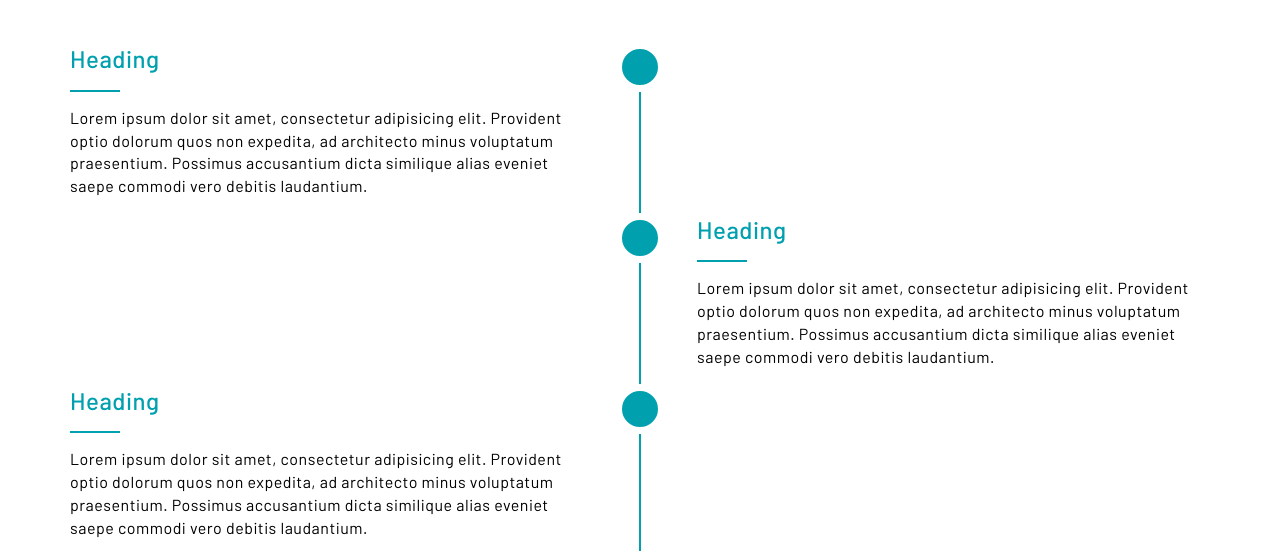
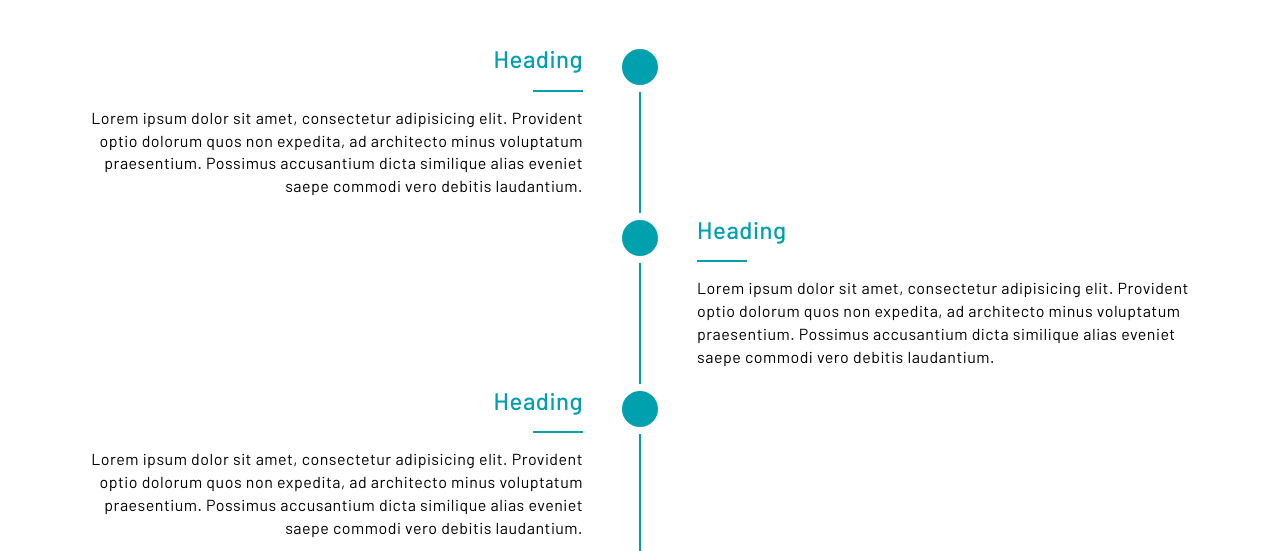
Before and after one commit to mohit-design/timeline, a plain HTML site: page index.html in a window 1280 px wide. Shown: the part 141-692 px from the top of the page. Drawn offline with Linux system fonts and the light colour scheme.

Commit message:
change in css

```diff
--- a/css/media.css
+++ b/css/media.css
@@ -9,6 +9,8 @@
 .left-timeline-content,
 .right-timeline-content { float: none; width: 100%; }
 .timeline-content > h3 { font-size: 1.8rem; }
+.left-timeline-content > h3 { text-align: left; }
+.left-timeline-content > h3:after { left: 0; right: auto; }
 .timeline-content > p { font-size: 1.4rem; text-align: justify; }
 
 	/*------- Timeline CSS Ends -------*/
--- a/css/style.css
+++ b/css/style.css
@@ -23,21 +23,21 @@ li { list-style: none; }
 .timeline-heading > h1:after {
 	background-color: #fff;
 	border: 2px solid #00a0af;
-	border-radius: 50%;
 	-webkit-border-radius: 50%;
 	-moz-border-radius: 50%;
 	-ms-border-radius: 50%;
 	-o-border-radius: 50%;
+	border-radius: 50%;
 	content: "";
 	height: 20px;
 	left: 50%;
 	position: absolute;
 	top: 100%;
-	transform: translate(-50%,-50%);
 	-webkit-transform: translate(-50%,-50%);
 	-moz-transform: translate(-50%,-50%);
 	-ms-transform: translate(-50%,-50%);
 	-o-transform: translate(-50%,-50%);
+	transform: translate(-50%,-50%);
 	width: 20px;
 }
 .timeline-listing { position: relative; }
@@ -48,11 +48,11 @@ li { list-style: none; }
 	left: 50%;
 	position: absolute;
 	top: 0;
-	transform: translateX(-50%);
 	-webkit-transform: translateX(-50%);
 	-moz-transform: translateX(-50%);
 	-ms-transform: translateX(-50%);
 	-o-transform: translateX(-50%);
+	transform: translateX(-50%);
 	width: 2px;
 }
 .timeline-listing > li { position: relative; }
@@ -61,7 +61,20 @@ li { list-style: none; }
 .left-timeline-content { float: left; width: 45%; }
 .right-timeline-content { float: right; width: 45%; }
 .timeline-content > h3 { color: #00a0af; font: 2.4rem/1.42857143 "Barlow-Medium"; margin-bottom: 15px; padding-bottom: 15px; position: relative; }
-.timeline-content > h3:after {
+.left-timeline-content > h3,
+.left-timeline-content > p { text-align: right; }
+.left-timeline-content > h3:after {
+	background-color: #00a0af;
+	bottom: 0;
+	content: "";
+	height: 2px;
+	position: absolute;
+	right: 0;
+	width: 50px;
+}
+.right-timeline-content > h3,
+.right-timeline-content > p { text-align: left; }
+.right-timeline-content > h3:after {
 	background-color: #00a0af;
 	bottom: 0;
 	content: "";
@@ -74,20 +87,20 @@ li { list-style: none; }
 .timeline-circle {
 	background-color: #00a0af;
 	border: 7px solid #fff;
-	border-radius: 50%;
 	-webkit-border-radius: 50%;
 	-moz-border-radius: 50%;
 	-ms-border-radius: 50%;
 	-o-border-radius: 50%;
+	border-radius: 50%;
 	height: 50px;
 	left: 50%;
 	position: absolute;
 	top: 0;
-	transform: translateX(-50%);
 	-webkit-transform: translateX(-50%);
 	-moz-transform: translateX(-50%);
 	-ms-transform: translateX(-50%);
 	-o-transform: translateX(-50%);
+	transform: translateX(-50%);
 	width: 50px;
 	z-index: 1;
 }
```
